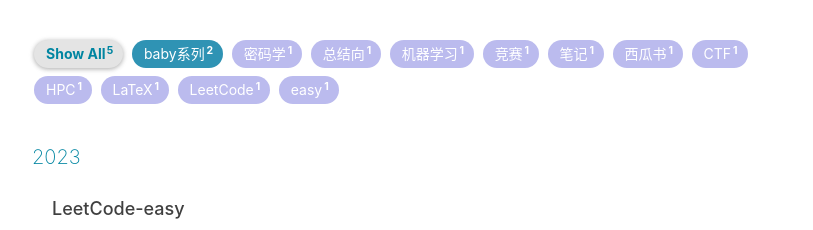
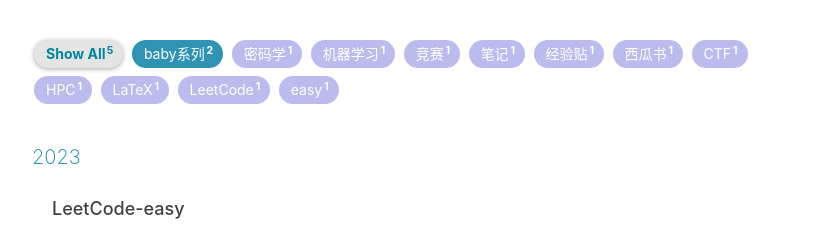
Before and after one commit to Gfssfa/Gfssfa.github.io, a Jekyll site: the page built from archive.html, in a window 1280 px wide. Shown: the part 418-648 px from the top of the page, without its empty margins (233-1046 px from the left). Built offline with Jekyll 4.4.1, drawn with Linux system fonts in a browser that asks for light colours; nearby versions of some CDN libraries; comment, search, counter and statistics services are not loaded.

Commit message:
Update 2022-11-21-hpc_competitions_conclusion.md

```diff
--- a/_posts/2022-11-21-hpc_competitions_conclusion.md
+++ b/_posts/2022-11-21-hpc_competitions_conclusion.md
@@ -9,7 +9,7 @@ catalog: true
 tags:
     - HPC
     - 竞赛
-    - 总结向
+    - 经验贴
 
 ---
 
```
